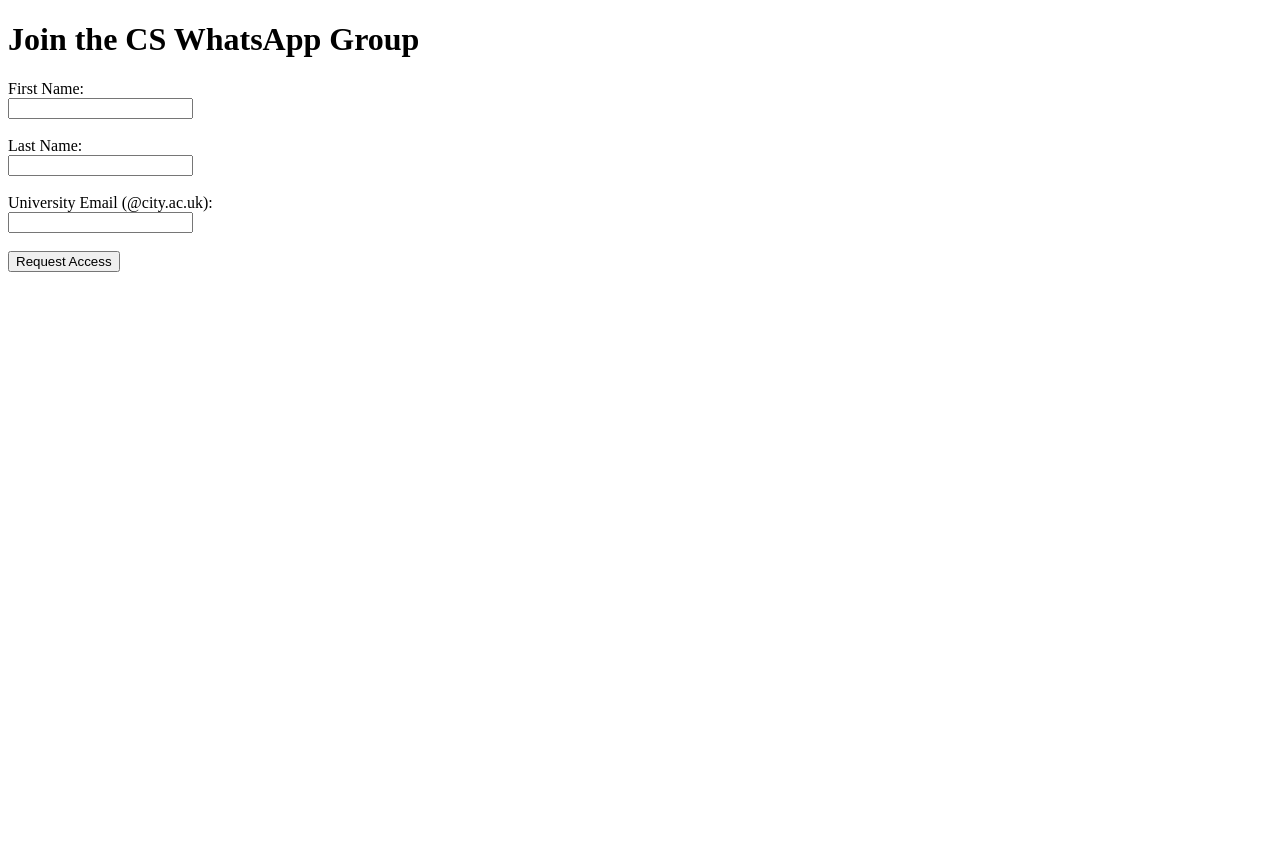
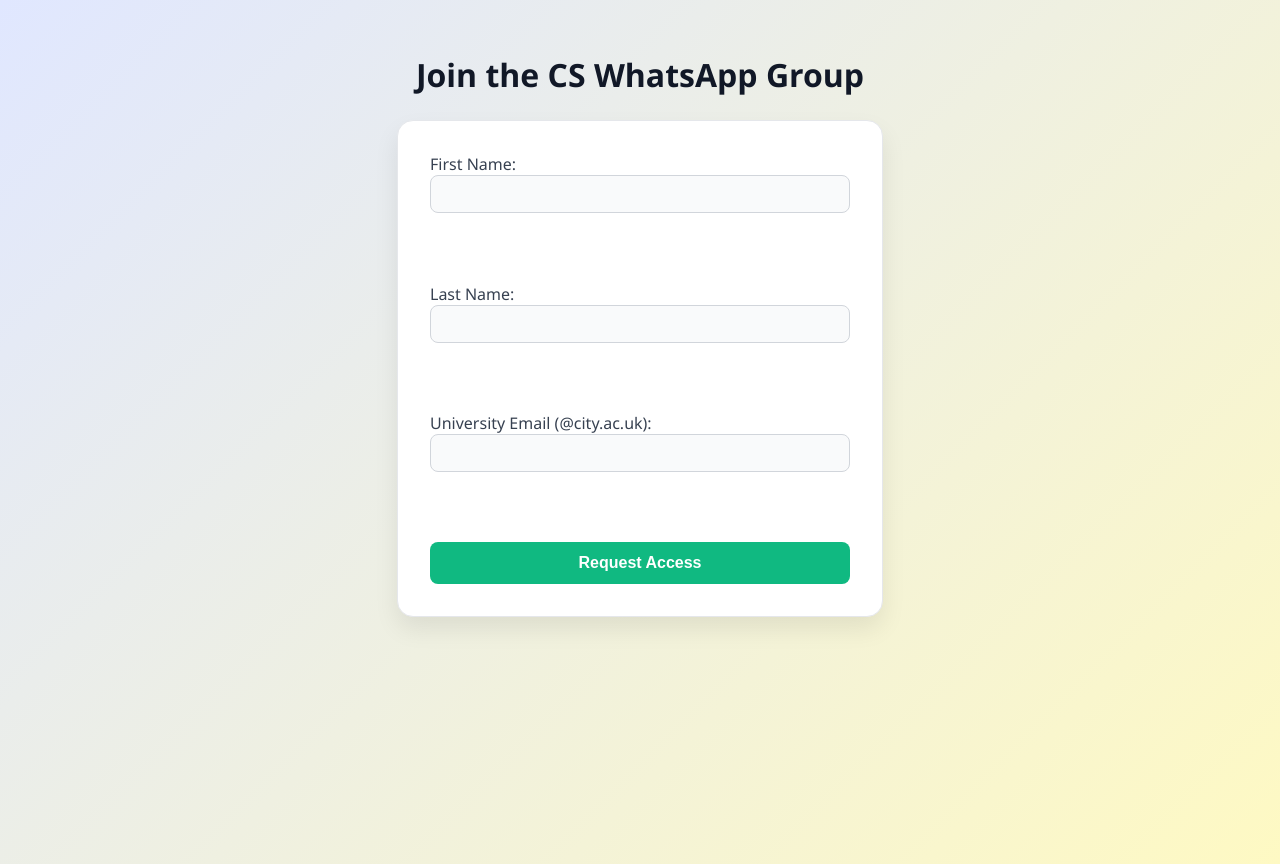
Before and after one commit to sayed-2004/WhatsApp-Verification-System, a website: page public/index.html in a window 1280 px wide. Before the commit the page ends 800 px from the top, so only its background shows below. Drawn offline with Linux system fonts and the light colour scheme.

Commit message:
form updated

```diff
--- a/public/index.html
+++ b/public/index.html
@@ -3,6 +3,7 @@
 <head>
   <meta charset="UTF-8" />
   <meta name="viewport" content="width=device-width, initial-scale=1" />
+  <link rel="stylesheet" href="styles.css" />
   <title>CS WhatsApp Group Signup</title>
 </head>
 <body>
--- /dev/null
+++ b/public/styles.css
@@ -0,0 +1,82 @@
+body {
+  font-family: 'Segoe UI', Tahoma, Geneva, Verdana, sans-serif;
+  background: linear-gradient(135deg, #e0e7ff, #fef9c3);
+  margin: 0;
+  padding: 2rem;
+  display: flex;
+  flex-direction: column;
+  align-items: center;
+  min-height: 100vh;
+}
+
+h1 {
+  color: #111827;
+  margin-bottom: 1.5rem;
+  font-size: 2rem;
+  text-align: center;
+}
+
+form {
+  background-color: #ffffff;
+  border: 1px solid #e5e7eb;
+  border-radius: 16px;
+  padding: 2rem;
+  box-shadow: 0 12px 24px rgba(0, 0, 0, 0.08);
+  width: 100%;
+  max-width: 420px;
+  transition: transform 0.2s ease;
+}
+
+form:hover {
+  transform: translateY(-2px);
+}
+
+label {
+  display: block;
+  font-weight: 500;
+  color: #374151;
+  margin-bottom: 0.4rem;
+}
+
+input[type="text"],
+input[type="email"] {
+  width: 100%;
+  padding: 0.65rem;
+  margin-bottom: 1.2rem;
+  border: 1px solid #d1d5db;
+  border-radius: 8px;
+  box-sizing: border-box;
+  background-color: #f9fafb;
+  transition: border-color 0.2s;
+}
+
+input[type="text"]:focus,
+input[type="email"]:focus {
+  border-color: #3b82f6;
+  outline: none;
+  background-color: #ffffff;
+}
+
+button {
+  width: 100%;
+  padding: 0.75rem;
+  background-color: #10b981;
+  color: white;
+  border: none;
+  border-radius: 8px;
+  font-size: 1rem;
+  font-weight: 600;
+  cursor: pointer;
+  transition: background-color 0.2s;
+}
+
+button:hover {
+  background-color: #059669;
+}
+
+#message {
+  margin-top: 1rem;
+  color: #1f2937;
+  text-align: center;
+  font-size: 0.95rem;
+}
```
